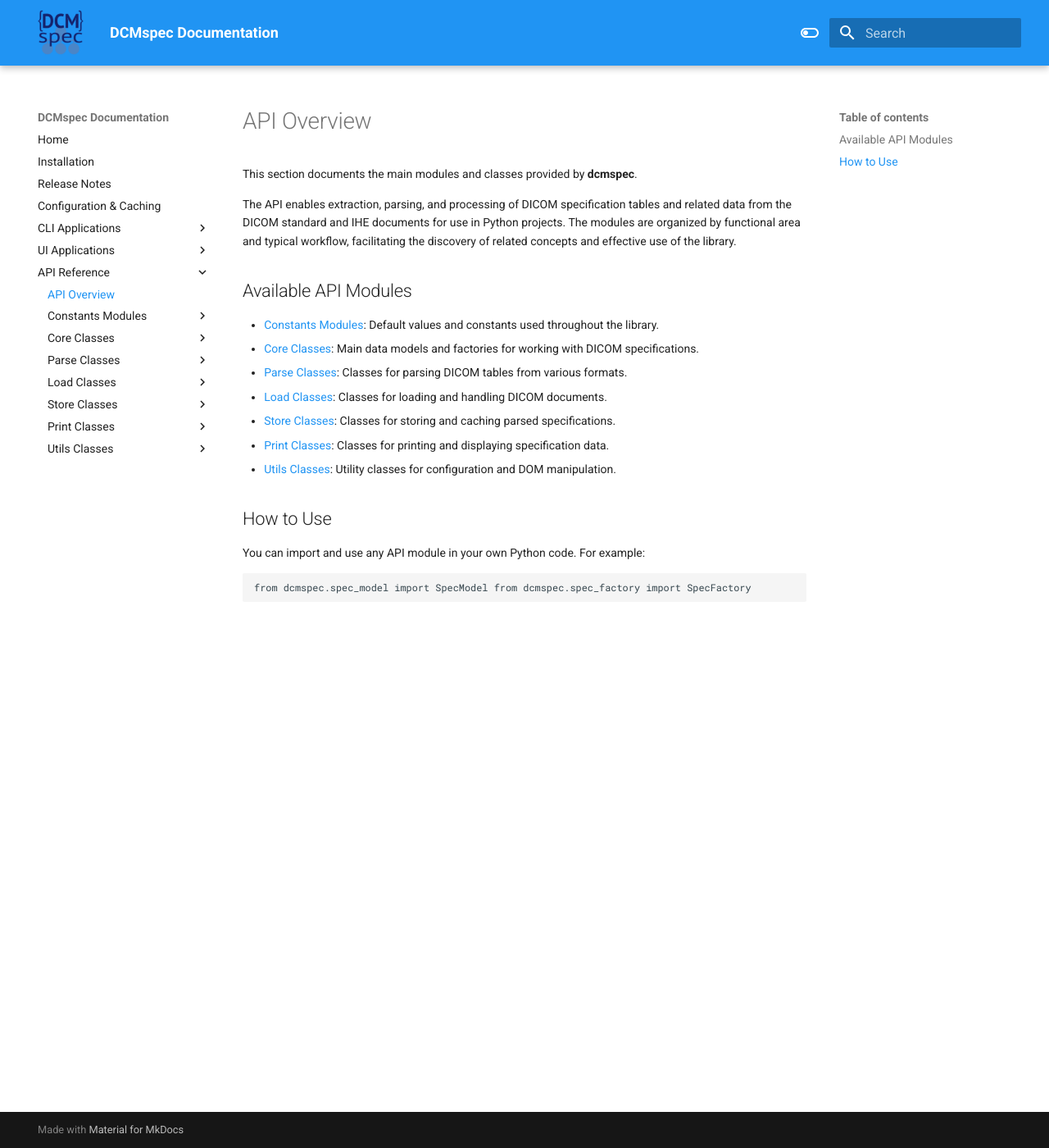
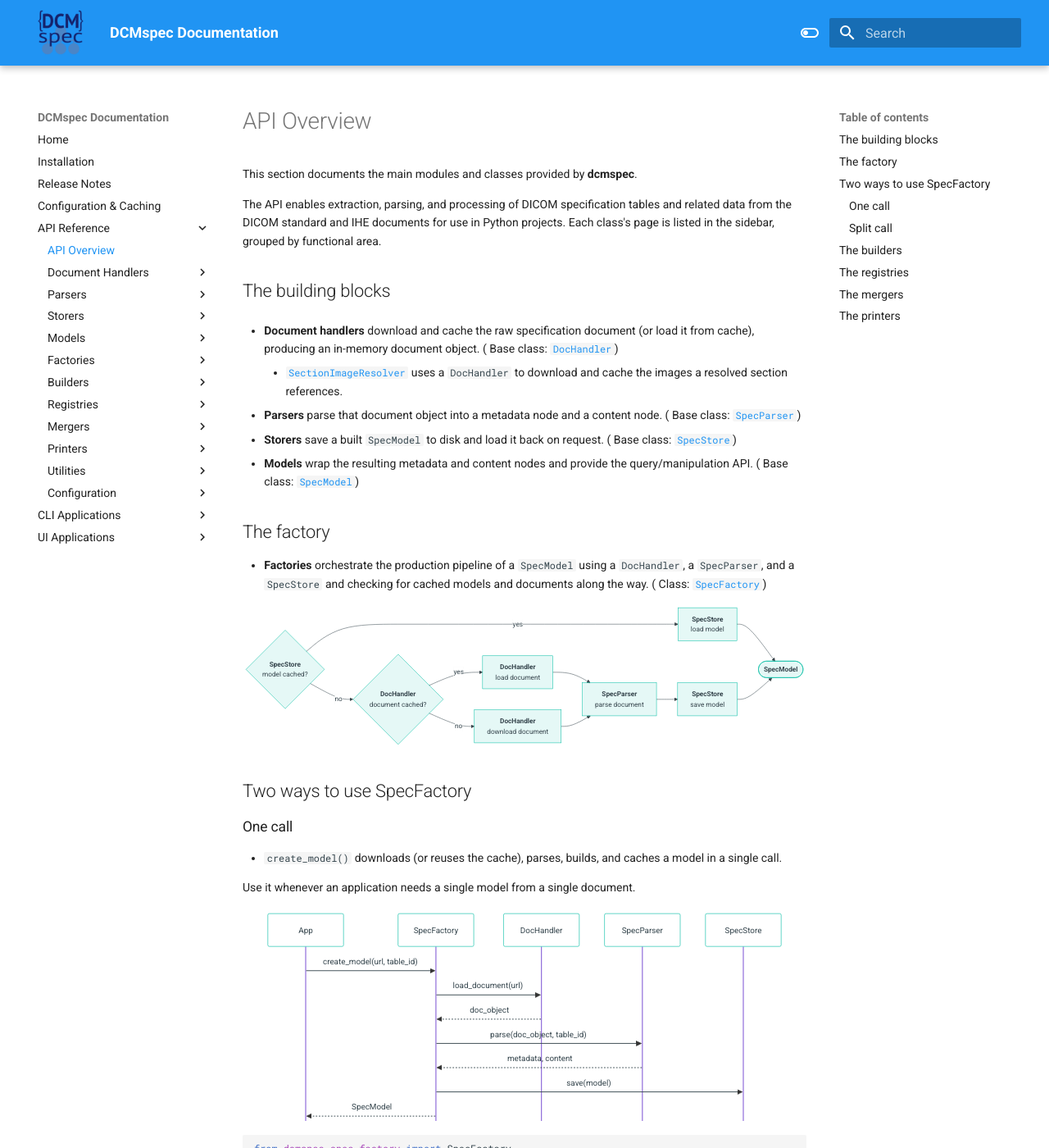
Before and after one commit to dwikler/dcmspec, an MkDocs documentation site: the page built from docs/api/index.md, in a window 1280 px wide and 1400 px high. Shown: the whole window at 82% size. Built offline with MkDocs 1.6.1 and Material for MkDocs 9.7.7, drawn with Linux system fonts in a browser that asks for light colours; some of the changed text lies outside the part shown.

Commit message:
docs(api): document the SpecFactory workflow and reorganize nav categories
- Add a class overview and caching flowchart to the API Overview page
- Add sequence diagrams and examples for both SpecFactory calling patterns
- Reorganize the API Reference nav into accurate functional categories

````diff
--- a/docs/api/index.md
+++ b/docs/api/index.md
@@ -2,22 +2,144 @@
 
 This section documents the main modules and classes provided by **dcmspec**.
 
-The API enables extraction, parsing, and processing of DICOM specification tables and related data from the DICOM standard and IHE documents for use in Python projects. The modules are organized by functional area and typical workflow, facilitating the discovery of related concepts and effective use of the library.
+The API enables extraction, parsing, and processing of DICOM specification tables and related data from the DICOM standard and IHE documents for use in Python projects. Each class's page is listed in the sidebar, grouped by functional area.
 
-## Available API Modules
+## The building blocks
 
-- [Constants Modules](service_attribute_defaults.md): Default values and constants used throughout the library.
-- [Core Classes](spec_model.md): Main data models and factories for working with DICOM specifications.
-- [Parse Classes](spec_parser.md): Classes for parsing DICOM tables from various formats.
-- [Load Classes](doc_handler.md): Classes for loading and handling DICOM documents.
-- [Store Classes](spec_store.md): Classes for storing and caching parsed specifications.
-- [Print Classes](spec_printer.md): Classes for printing and displaying specification data.
-- [Utils Classes](config.md): Utility classes for configuration and DOM manipulation.
+- **Document handlers** download and cache the raw specification document (or load it from
+  cache), producing an in-memory document object. ( Base class: [`DocHandler`](doc_handler.md))
 
-## How to Use
+    - [`SectionImageResolver`](section_image_resolver.md) uses a `DocHandler` to download and
+      cache the images a resolved section references.
 
-You can import and use any API module in your own Python code. For example:
+- **Parsers** parse that document object into a metadata node and a content node.
+  ( Base class: [`SpecParser`](spec_parser.md))
+- **Storers** save a built `SpecModel` to disk and load it back on request.
+  ( Base class: [`SpecStore`](spec_store.md))
+- **Models** wrap the resulting metadata and content nodes and provide the query/manipulation
+  API. ( Base class: [`SpecModel`](spec_model.md))
 
-```bash
-from dcmspec.spec_model import SpecModel from dcmspec.spec_factory import SpecFactory
+## The factory
+
+- **Factories** orchestrate the production pipeline of a `SpecModel` using a `DocHandler`, a `SpecParser`, and a `SpecStore`
+  and checking for cached models and documents along the way.
+  ( Class: [`SpecFactory`](spec_factory.md))
+
+```mermaid
+flowchart LR
+    CacheModel{<b>SpecStore</b><br/>model cached?} -- yes --> LoadModel[<b>SpecStore</b><br/>load model]
+    LoadModel --> Return([<b>SpecModel</b>])
+    CacheModel -- no --> CacheDoc{<b>DocHandler</b><br/>document cached?}
+    CacheDoc -- yes --> LoadDoc[<b>DocHandler</b><br/>load document]
+    CacheDoc -- no --> Download[<b>DocHandler</b><br/>download document]
+    LoadDoc --> Parse[<b>SpecParser</b><br/>parse document]
+    Download --> Parse
+    Parse --> Save[<b>SpecStore</b><br/>save model]
+    Save --> Return
 ```
+
+## Two ways to use SpecFactory
+
+### One call
+
+- `create_model()` downloads (or reuses the cache), parses, builds, and caches a model in a single
+call.
+
+Use it whenever an application needs a single model from a single document.
+
+```mermaid
+%%{init: {'sequence': {'mirrorActors': false}}}%%
+sequenceDiagram
+    participant App
+    participant Factory as SpecFactory
+    participant Handler as DocHandler
+    participant Parser as SpecParser
+    participant Store as SpecStore
+
+    App->>Factory: create_model(url, table_id)
+    Factory->>Handler: load_document(url)
+    Handler-->>Factory: doc_object
+    Factory->>Parser: parse(doc_object, table_id)
+    Parser-->>Factory: metadata, content
+    Factory->>Store: save(model)
+    Factory-->>App: SpecModel
+```
+
+```python
+from dcmspec.spec_factory import SpecFactory
+
+factory = SpecFactory(...)
+model = factory.create_model(url=..., cache_file_name=..., table_id=...)
+```
+
+### Split call
+
+- `load_document()` downloads/caches and parses only the raw document object, without building a
+model.
+- `build_model()` then takes that document object and builds (and caches) one `SpecModel`
+from it.
+
+Use this when an application needs several models built from the same document, as
+it avoids downloading it again for each one.
+
+```mermaid
+%%{init: {'sequence': {'mirrorActors': false}}}%%
+sequenceDiagram
+    participant App
+    participant Factory as SpecFactory
+    participant Handler as DocHandler
+    participant Parser as SpecParser
+    participant Store as SpecStore
+
+    App->>Factory: load_document(url)
+    Factory->>Handler: load_document(url)
+    Handler-->>Factory: doc_object
+    Factory-->>App: doc_object
+
+    App->>Factory: build_model(doc_object, table_id=A)
+    Factory->>Parser: parse(doc_object, A)
+    Parser-->>Factory: metadata, content
+    Factory->>Store: save(model A)
+    Factory-->>App: SpecModel A
+
+    App->>Factory: build_model(doc_object, table_id=B)
+    Factory->>Parser: parse(doc_object, B)
+    Parser-->>Factory: metadata, content
+    Factory->>Store: save(model B)
+    Factory-->>App: SpecModel B
+```
+
+```python
+from dcmspec.spec_factory import SpecFactory
+
+factory = SpecFactory(...)
+doc = factory.load_document(url=..., cache_file_name=...)
+model_a = factory.build_model(doc, table_id="table_a", json_file_name="a.json")
+model_b = factory.build_model(doc, table_id="table_b", json_file_name="b.json")
+```
+
+## The builders
+
+- **Builders** orchestrate the composition of specific DICOM models such as IODs or Modules,
+  using `SpecFactory`'s split-call pattern to build them from several `SpecModel`s.
+
+    - [`IODSpecBuilder`](iod_spec_builder.md) merges all Modules into one IOD.
+    - [`ModuleSpecBuilder`](module_spec_builder.md) keeps Attribute table and Attribute
+      Description sections separate.
+
+## The registries
+
+- **Registries** list already-built `SpecModel`s, so builders reuse them
+  instead of loading or building them again.
+  ( Classes: [`ModuleRegistry`](module_registry.md), [`SectionRegistry`](section_registry.md))
+
+## The mergers
+
+- **Mergers** merge two already-built `SpecModel`s by matching node path or node, e.g. enriching a
+  Part 3 module attributes table with VR, VM, Keyword, or Status from the Part 6 data elements
+  dictionary. ( Class: [`SpecMerger`](spec_merger.md))
+
+## The printers
+
+- **Printers** render a built `SpecModel` as a table, tree, CSV, or XLSX file, optionally
+  colorized in the terminal or written to a file. ( Base class: [`SpecPrinter`](spec_printer.md))
--- a/mkdocs.yml
+++ b/mkdocs.yml
@@ -8,6 +8,45 @@ nav:
   - Installation: installation.md
   - Release Notes: changelog.md
   - Configuration & Caching: configuration.md
+  - API Reference:
+      - API Overview: api/index.md
+      - Document Handlers:
+          - DocHandler: api/doc_handler.md
+          - XHTMLDocHandler: api/xhtml_doc_handler.md
+          - UPSXHTMLDocHandler: api/ups_xhtml_doc_handler.md
+          - PDFDocHandler: api/pdf_doc_handler.md
+          - SectionImageResolver: api/section_image_resolver.md
+      - Parsers:
+          - SpecParser: api/spec_parser.md
+          - DOMTableSpecParser: api/dom_table_spec_parser.md
+          - DOMSectionSpecParser: api/dom_section_spec_parser.md
+          - CSVTableSpecParser: api/csv_table_spec_parser.md
+      - Storers:
+          - SpecStore: api/spec_store.md
+          - JSONSpecStore: api/json_spec_store.md
+      - Models:
+          - SpecModel: api/spec_model.md
+          - ServiceAttributeModel: api/service_attribute_model.md
+      - Factories:
+          - SpecFactory: api/spec_factory.md
+      - Builders:
+          - IODSpecBuilder: api/iod_spec_builder.md
+          - ModuleSpecBuilder: api/module_spec_builder.md
+      - Registries:
+          - ModuleRegistry: api/module_registry.md
+          - SectionRegistry: api/section_registry.md
+      - Mergers:
+          - SpecMerger: api/spec_merger.md
+      - Printers:
+          - SpecPrinter: api/spec_printer.md
+          - IODSpecPrinter: api/iod_spec_printer.md
+      - Utilities:
+          - DOMUtils: api/dom_utils.md
+          - Progress: api/progress.md
+      - Configuration:
+          - Config: api/config.md
+          - Service Attribute Defaults: api/service_attribute_defaults.md
+
   - CLI Applications:
       - CLI Apps Overview: apps/cli/index.md
       - modattributes: apps/cli/modattributes.md
@@ -22,41 +61,6 @@ nav:
   - UI Applications:
       - UI Apps Overview: apps/ui/index.md
       - IOD Explorer: apps/ui/iod-explorer.md
-
-  - API Reference:
-      - API Overview: api/index.md
-      - Constants Modules:
-          - Service Attribute Defaults: api/service_attribute_defaults.md
-      - Core Classes:
-          - SpecModel: api/spec_model.md
-          - SpecMerger: api/spec_merger.md
-          - ServiceAttributeModel: api/service_attribute_model.md
-          - SpecFactory: api/spec_factory.md
-          - IODSpecBuilder: api/iod_spec_builder.md
-          - ModuleSpecBuilder: api/module_spec_builder.md
-          - ModuleRegistry: api/module_registry.md
-          - SectionRegistry: api/section_registry.md
-          - SectionImageResolver: api/section_image_resolver.md
-      - Parse Classes:
-          - SpecParser: api/spec_parser.md
-          - DOMTableSpecParser: api/dom_table_spec_parser.md
-          - DOMSectionSpecParser: api/dom_section_spec_parser.md
-          - CSVTableSpecParser: api/csv_table_spec_parser.md
-      - Load Classes:
-          - DocHandler: api/doc_handler.md
-          - XHTMLDocHandler: api/xhtml_doc_handler.md
-          - UPSXHTMLDocHandler: api/ups_xhtml_doc_handler.md
-          - PDFDocHandler: api/pdf_doc_handler.md
-      - Store Classes:
-          - SpecStore: api/spec_store.md
-          - JSONSpecStore: api/json_spec_store.md
-      - Print Classes:
-          - SpecPrinter: api/spec_printer.md
-          - IODSpecPrinter: api/iod_spec_printer.md
-      - Utils Classes:
-          - Config: api/config.md
-          - DOMUtils: api/dom_utils.md
-          - Progress: api/progress.md
 
 plugins:
   - search
@@ -92,7 +96,11 @@ theme:
 
 markdown_extensions:
   - pymdownx.highlight
-  - pymdownx.superfences
+  - pymdownx.superfences:
+      custom_fences:
+        - name: mermaid
+          class: mermaid
+          format: !!python/name:pymdownx.superfences.fence_code_format
   - def_list
   - pymdownx.snippets
 
````
Also changed, not shown: CHANGELOG.md (+3 -0 lines), docs/index.md (+3 -1 lines).
